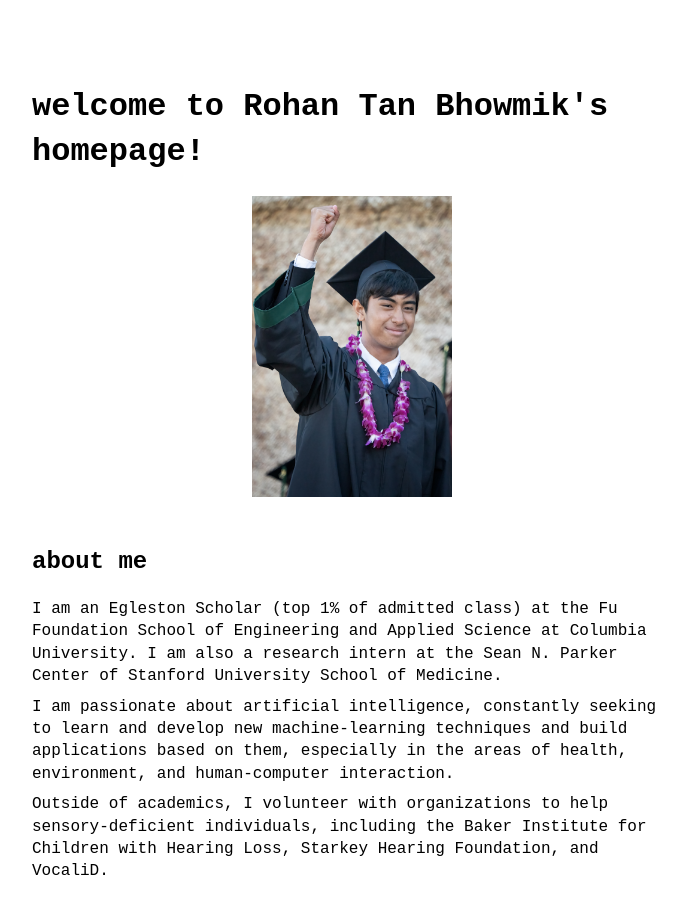
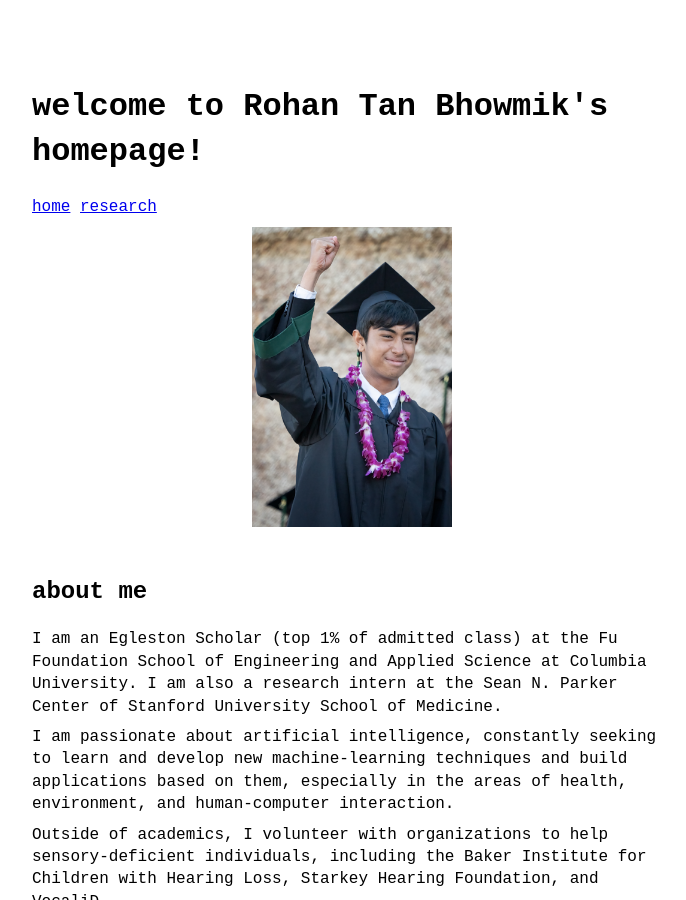
Before and after one commit to rohan-tan-bhowmik/rohan-tan-bhowmik.github.io, a Jekyll site: the page built from index.md, in a window 1280 px wide and 900 px high. Shown: the whole window, without its empty margins (288-974 px from the left). Built offline with Jekyll 4.4.1, drawn with Linux system fonts in a browser that asks for light colours.

Commit message:
Update index.md

```diff
--- a/index.md
+++ b/index.md
@@ -1,6 +1,8 @@
 ---
 layout: home
 ---
+
+<a href='https://rohan-tan-bhowmik.github.io/'>home</a> <a href='https://rohan-tan-bhowmik.github.io/research/'>research</a>
 
 <img src='/assets/img/rohan.jpg' width=200>
 
```
